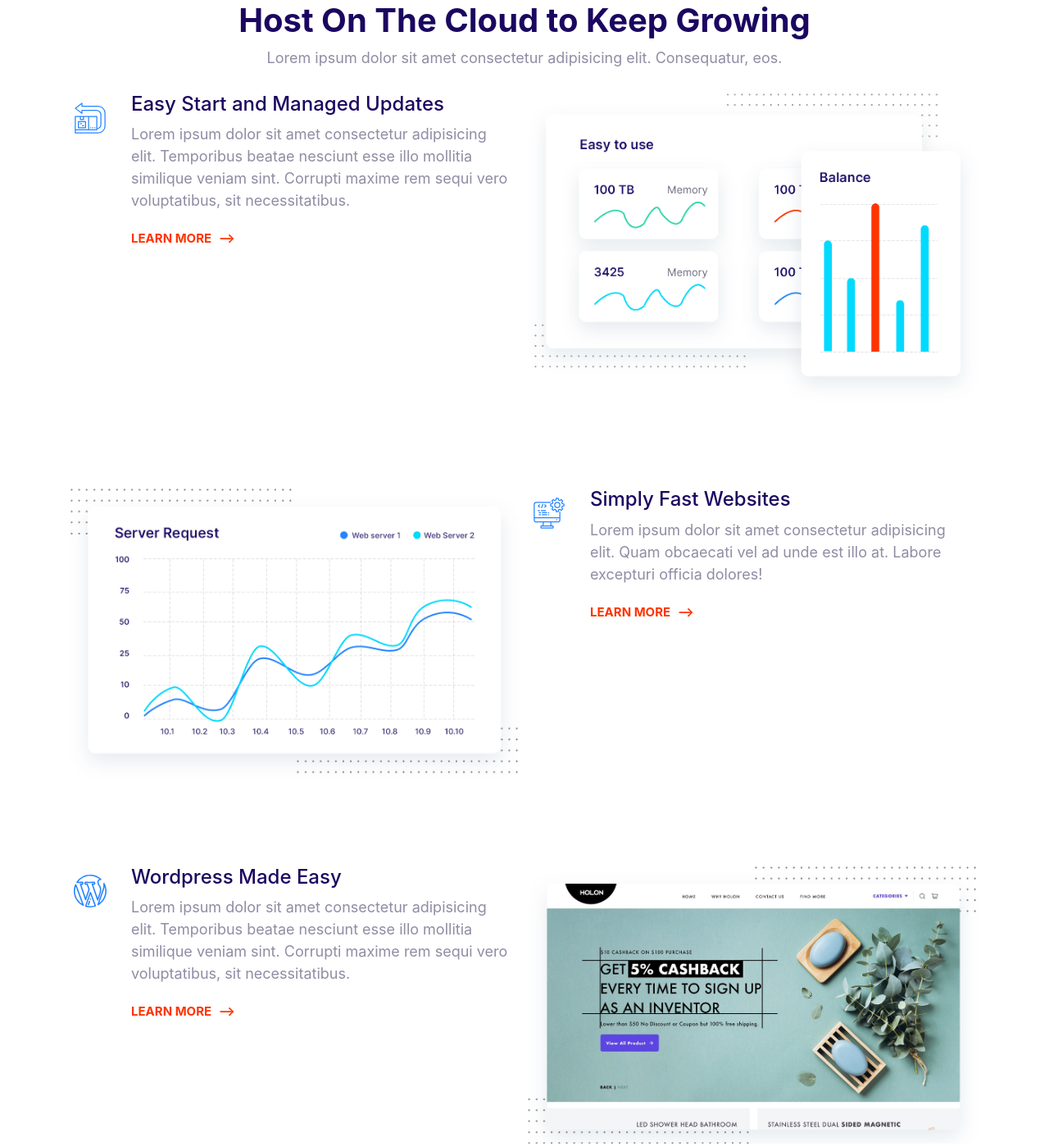
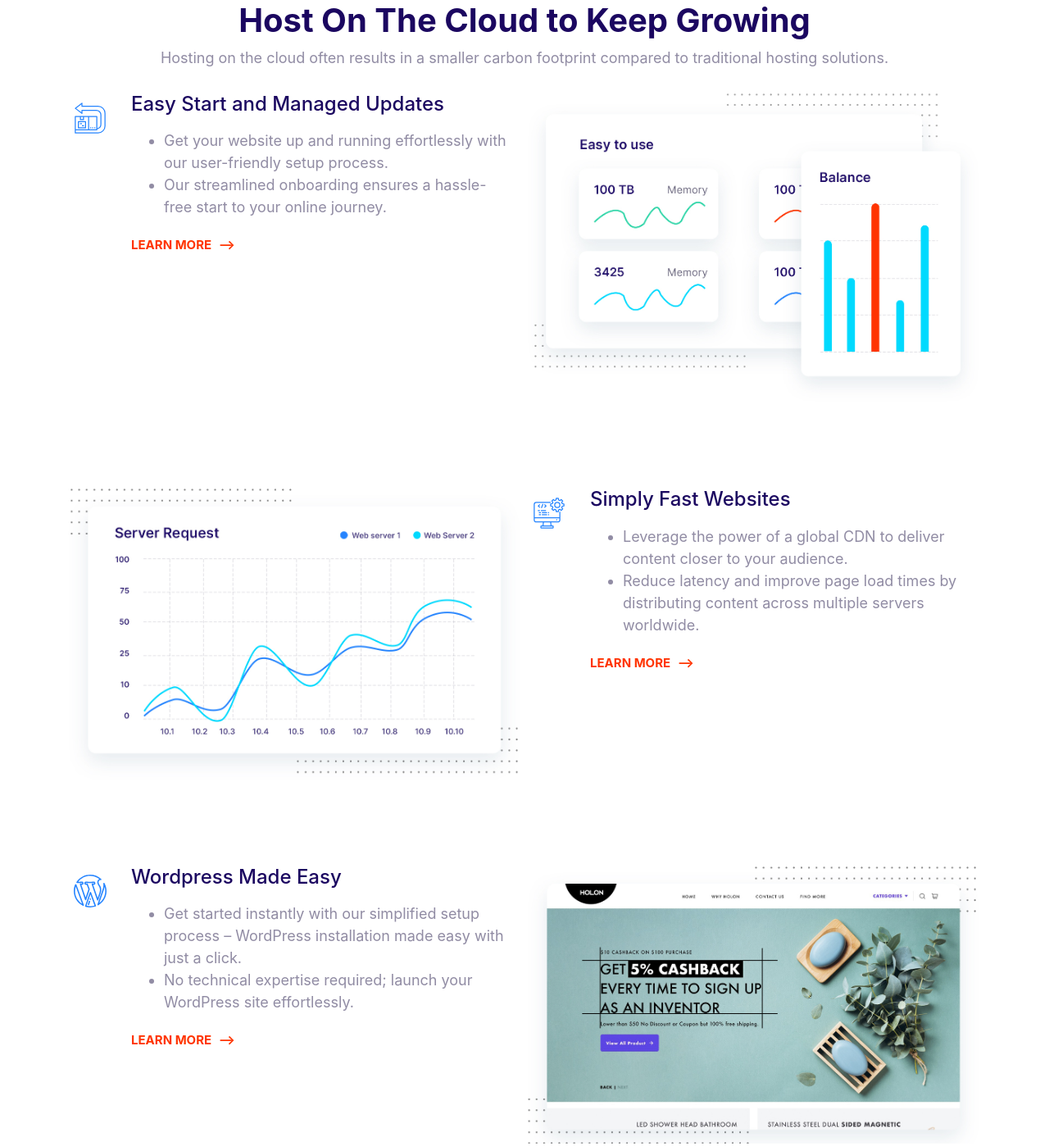
Before and after one commit to adithya61/Moshify, a website: page html/index.html in a window 1280 px wide. Shown: the part 1889-3287 px from the top of the page at 82% size. Drawn offline with nearby package versions, Linux system fonts and the light colour scheme.

Commit message:
text update

```diff
--- a/html/index.html
+++ b/html/index.html
@@ -67,8 +67,7 @@
       <header class="block__header">
         <h2>Starting with 9$ a month</h2>
         <p>
-          Lorem ipsum dolor sit amet consectetur adipisicing elit. Quod,
-          incidunt.
+          Enjoy top-notch hosting solutions tailored to meet your online needs.
         </p>
       </header>
       <div class="input-group">
@@ -158,8 +157,8 @@
       <div style="text-align: center; margin-bottom: 3rem">
         <h2 class="block--heading">Host On The Cloud to Keep Growing</h2>
         <p>
-          Lorem ipsum dolor sit amet consectetur adipisicing elit. Consequatur,
-          eos.
+          Hosting on the cloud often results in a smaller carbon footprint
+          compared to traditional hosting solutions.
         </p>
       </div>
       <!-- grid start -->
@@ -174,10 +173,10 @@
             <div class="media__body">
               <h3 class="media__title">Easy Start and Managed Updates</h3>
               <p>
-                Lorem ipsum dolor sit amet consectetur adipisicing elit.
-                Temporibus beatae nesciunt esse illo mollitia similique veniam
-                sint. Corrupti maxime rem sequi vero voluptatibus, sit
-                necessitatibus.
+                <ul>
+                    <li>Get your website up and running effortlessly with our user-friendly setup process.</li>
+                    <li>Our streamlined onboarding ensures a hassle-free start to your online journey.</li>
+                </ul>
               </p>
               <a href="#" class="link-arrow"> Learn more </a>
             </div>
@@ -198,9 +197,10 @@
             <div class="media__body">
               <h3 class="media__title">Simply Fast Websites</h3>
               <p>
-                Lorem ipsum dolor sit amet consectetur adipisicing elit. Quam
-                obcaecati vel ad unde est illo at. Labore excepturi officia
-                dolores!
+                <ul>
+                    <li> Leverage the power of a global CDN to deliver content closer to your audience. </li>
+                    <li>Reduce latency and improve page load times by distributing content across multiple servers worldwide.</li>
+                </ul>
               </p>
               <a href="#" class="link-arrow"> Learn more </a>
             </div>
@@ -220,10 +220,10 @@
             <div class="media__body">
               <h3 class="media__title">Wordpress Made Easy</h3>
               <p>
-                Lorem ipsum dolor sit amet consectetur adipisicing elit.
-                Temporibus beatae nesciunt esse illo mollitia similique veniam
-                sint. Corrupti maxime rem sequi vero voluptatibus, sit
-                necessitatibus.
+                <ul>
+                    <li> Get started instantly with our simplified setup process – WordPress installation made easy with just a click. </li>
+                    <li> No technical expertise required; launch your WordPress site effortlessly. </li>
+                </ul>
               </p>
               <a href="#" class="link-arrow"> Learn more </a>
             </div>
@@ -244,10 +244,10 @@
             <div class="media__body">
               <h3 class="media__title">24/7 Expert Support</h3>
               <p>
-                Lorem ipsum dolor sit amet consectetur adipisicing elit.
-                Temporibus beatae nesciunt esse illo mollitia similique veniam
-                sint. Corrupti maxime rem sequi vero voluptatibus, sit
-                necessitatibus.
+                <ul>
+                    <li> Our support team is available around the clock, 24 hours a day, 7 days a week. </li>
+                    <li> Get assistance whenever you need it, regardless of the time zone or day of the week. </li>
+                </ul>
               </p>
               <a href="#" class="link-arrow"> Learn more </a>
             </div>
@@ -279,10 +279,10 @@
                 <div class="media__body">
                   <h3 class="media__title">Easy Start and Managed Updates</h3>
                   <p>
-                    Lorem ipsum dolor sit amet consectetur adipisicing elit.
-                    Temporibus beatae nesciunt esse illo mollitia similique
-                    veniam sint. Corrupti maxime rem sequi vero voluptatibus,
-                    sit necessitatibus.
+                    <ul>
+                        <li>Quick and easy onboarding process for a seamless start.</li>
+                        <li>No technical hurdles – get your website up and running in minutes.</li>
+                    </ul>
                   </p>
                 </div>
               </div>
@@ -295,12 +295,12 @@
                   </svg>
                 </div>
                 <div class="media__body">
-                  <h3 class="media__title">Easy Start and Managed Updates</h3>
+                  <h3 class="media__title">Staging, GIT & WP-CLI</h3>
                   <p>
-                    Lorem ipsum dolor sit amet consectetur adipisicing elit.
-                    Temporibus beatae nesciunt esse illo mollitia similique
-                    veniam sint. Corrupti maxime rem sequi vero voluptatibus,
-                    sit necessitatibus.
+                    <ul>
+                        <li>Test changes and updates in a secure staging environment.</li>
+                        <li>Ensure seamless deployment to your live website after thorough testing.</li>
+                    </ul>
                   </p>
                 </div>
               </div>
@@ -313,12 +313,12 @@
                   </svg>
                 </div>
                 <div class="media__body">
-                  <h3 class="media__title">Easy Start and Managed Updates</h3>
+                  <h3 class="media__title">Dynamic Caching & More</h3>
                   <p>
-                    Lorem ipsum dolor sit amet consectetur adipisicing elit.
-                    Temporibus beatae nesciunt esse illo mollitia similique
-                    veniam sint. Corrupti maxime rem sequi vero voluptatibus,
-                    sit necessitatibus.
+                    <ul>
+                        <li>Accelerate your website's performance with dynamic caching.</li>
+                        <li>Efficiently serve cached content to visitors, reducing page load times.</li>
+                    </ul>
                   </p>
                 </div>
               </div>
@@ -331,10 +331,6 @@
     <section class="block" data-aos="zoom-in" data-aos-delay="60">
       <header class="block__header">
         <h2>What our customers are saying</h2>
-        <p>
-          Lorem ipsum, dolor sit amet consectetur adipisicing elit.
-          Perspiciatis, quos!
-        </p>
         <div class="container">
           <div class="card testimonial">
             <div class="grid grid--1x2">
@@ -351,8 +347,17 @@
               </div>
               <blockquote class="quote">
                 <p class="quote__text">
-                  Lorem ipsum dolor sit, amet consectetur adipisicing elit.
-                  Doloremque, optio.
+                    "Outstanding Service and Performance"
+
+                    "I can't speak highly enough of Moshify.
+                    The hosting service is not only reliable and fast but also backed
+                    by an exceptional support team. Whenever I've had questions
+                    or needed assistance, the response has been prompt and
+                    helpful. The user-friendly interface and advanced features,
+                     such as staging and dynamic caching, have made managing
+                     my website a breeze. It's clear that Moshify prioritizes customer
+                      satisfaction and strives for excellence in every aspect of their
+                       service. Trustworthy, efficient, and a pleasure to work with."
                 </p>
                 <div>
                   <div class="media">
@@ -363,7 +368,7 @@
                     </div>
                     <div class="media__body">
                       <h3 class="media__title quote__author">John Smith</h3>
-                      <p class="quote__company">ABC company</p>
+                      <p class="quote__company">Moshify</p>
                     </div>
                   </div>
                 </div>
@@ -379,9 +384,10 @@
         <div class="callout__content">
           <h2 class="callout__heading">Ready to Get Started?</h2>
           <p>
-            Lorem ipsum dolor sit amet consectetur adipisicing elit. Rem cumque
-            ipsam quasi neque temporibus numquam fugit iure voluptas. Amet,
-            architecto.
+            Unlock the full potential of your website with Moshify. Experience reliable hosting
+            , lightning-fast performance, and dedicated support. Don't miss
+            out – take the first step towards a seamless online presence. Click
+            'Get Started' now and join the journey to web hosting excellence!
           </p>
         </div>
         <a href="#" class="btn btn--secondary">Get Started</a>
```
Also changed, not shown: 1 other file.
